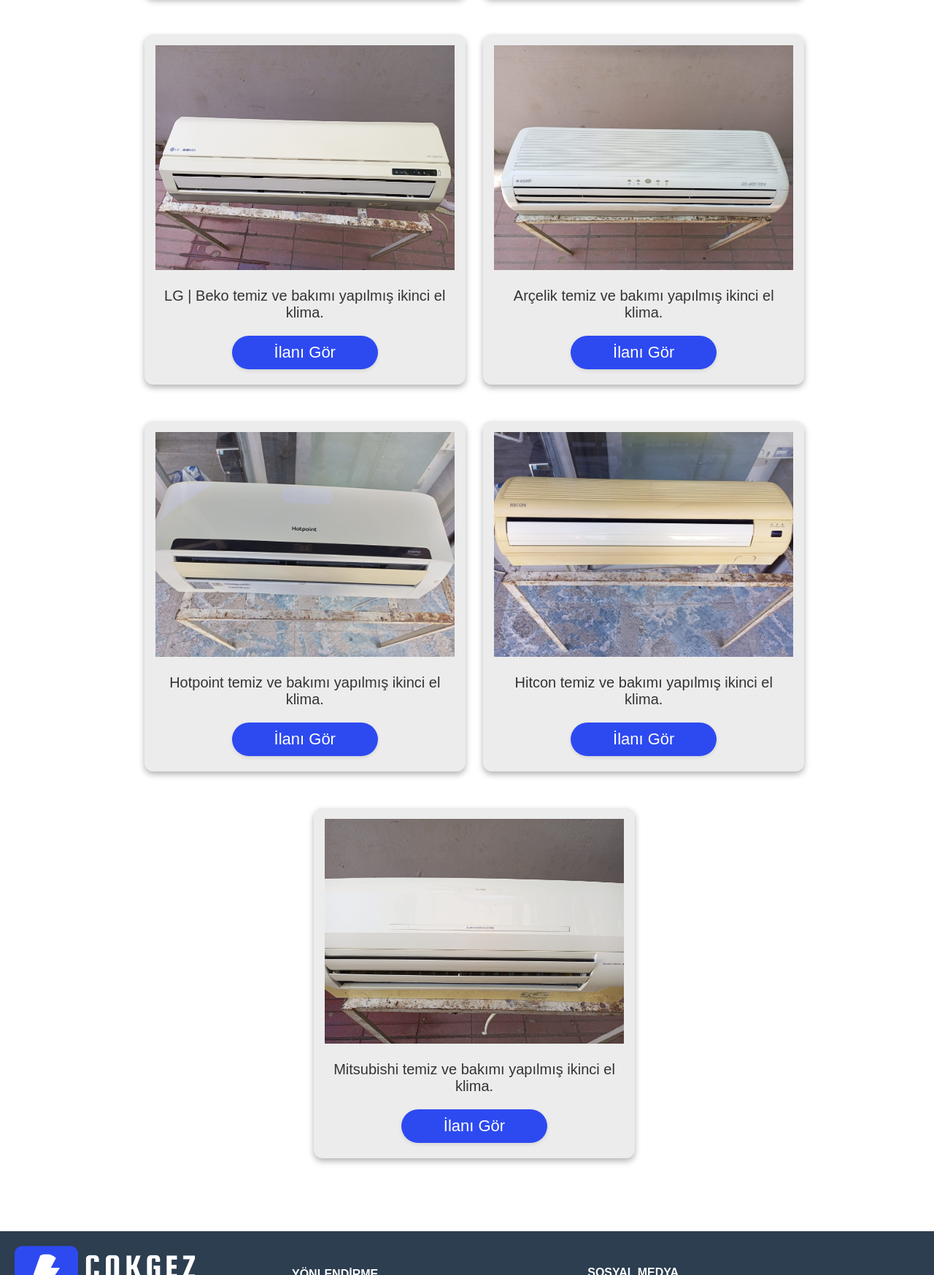
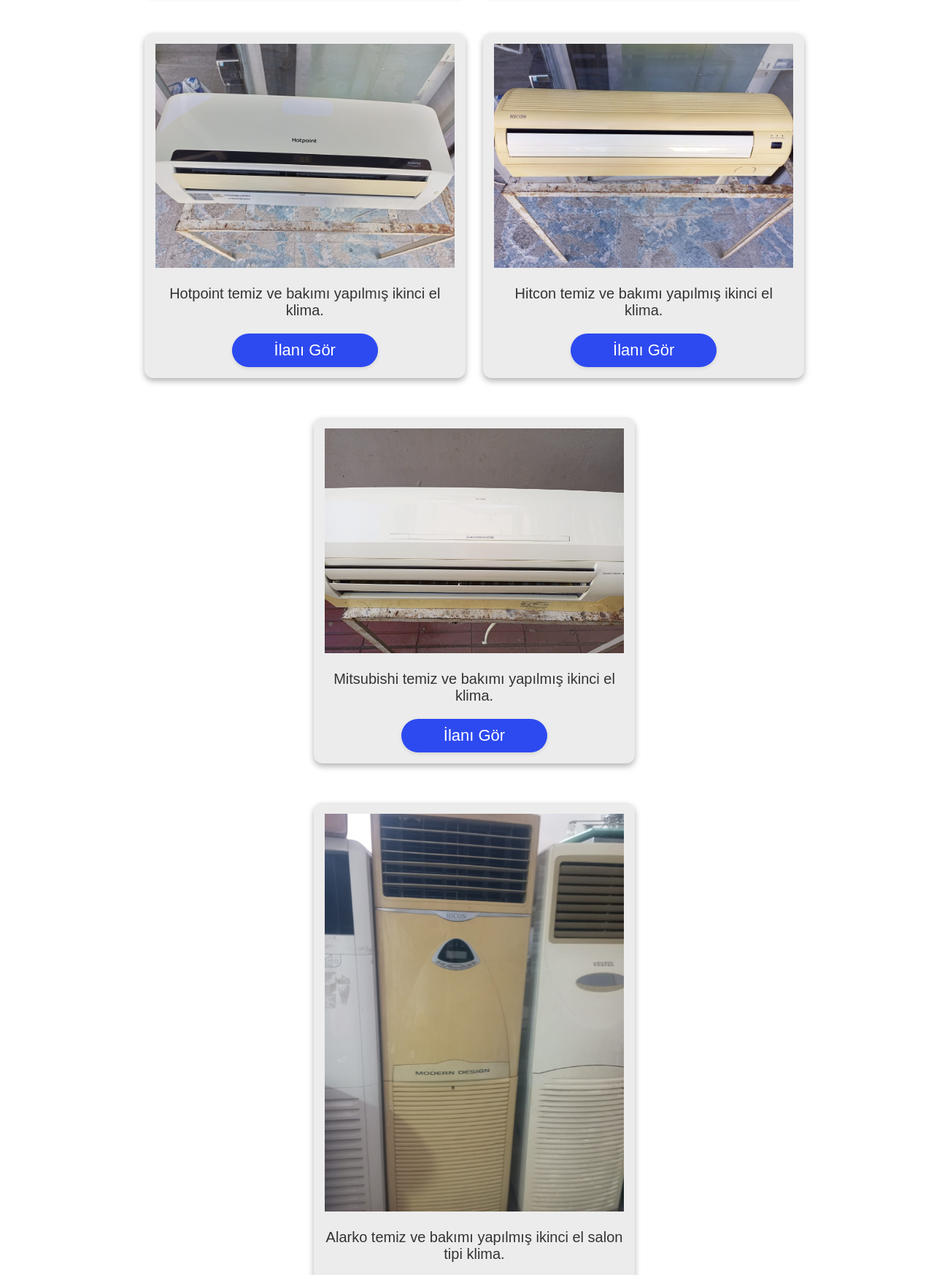
Before and after one commit to TheKeops/cokgezelektrik, a plain HTML site: page store.html in a window 1280 px wide. Shown: the part 787-2534 px from the top of the page at 73% size. Drawn offline with Linux system fonts and the light colour scheme.

Commit message:
Add files via upload

```diff
--- a/css/store.css
+++ b/css/store.css
@@ -149,7 +149,6 @@ body.loaded #loading-screen {
 
 .square {
   width: 410px;
-  height: 450px;
   background-color: #ececec;
   border-radius: 12px;
   display: inline-block;
@@ -164,6 +163,8 @@ body.loaded #loading-screen {
   align-items: center;
   margin-left: 20px;
   margin-top: 50px;
+  max-height: 1000px;
+  overflow-y: auto;
 }
 
 .square:hover {
--- a/css/style.css
+++ b/css/style.css
@@ -118,7 +118,7 @@ body.loaded #loading-screen {
   background: rgba(0, 0, 0, 0.5);
   color: white;
   border: none;
-  padding: 10px;
+  padding: 7px;
   cursor: pointer;
   z-index: 10;
   border-radius: 50%;
--- a/store.html
+++ b/store.html
@@ -101,38 +101,6 @@
           <div class="square">
             <center>
               <img
-                src="image/KlimaIlanFoto/ilan-4.jpg"
-                width="410"
-                alt="Klima İlan Foto"
-              />
-              <p class="aciklama">
-                LG | Beko temiz ve bakımı yapılmış ikinci el klima.
-              </p>
-              <button onclick="window.open('https://www.sahibinden.com/ilan/ikinci-el-ve-sifir-alisveris-elektrikli-ev-aletleri-isitma-sogutma-havalandirma-lg-beko-ikinci-el-temiz-ve-ucuz-klima-1256914376/detay/', '_blank')" class="ilani-gor">
-                İlanı Gör
-              </button>
-            </center>
-          </div>
-
-          <div class="square">
-            <center>
-              <img
-                src="image/KlimaIlanFoto/ilan-5.jpg"
-                width="410"
-                alt="Klima İlan Foto"
-              />
-              <p class="aciklama">
-                Arçelik temiz ve bakımı yapılmış ikinci el klima.
-              </p>
-              <button onclick="window.open('https://www.sahibinden.com/ilan/ikinci-el-ve-sifir-alisveris-elektrikli-ev-aletleri-isitma-sogutma-havalandirma-arcelik-ikinci-el-temiz-ve-ucuz-klima-1256916410/detay/', '_blank')" class="ilani-gor">
-                İlanı Gör
-              </button>
-            </center>
-          </div>
-
-          <div class="square">
-            <center>
-              <img
                 src="image/KlimaIlanFoto/ilan-6.jpg"
                 width="410"
                 alt="Klima İlan Foto"
@@ -177,6 +145,25 @@
               </button>
             </center>
           </div>
+
+          <br>
+
+          <div class="square">
+            <center>
+              <img
+                src="image/KlimaIlanFoto/ilan-9.jpg"
+                width="410"
+                alt="Klima İlan Foto"
+              />
+              <p class="aciklama">
+                Alarko temiz ve bakımı yapılmış ikinci el salon tipi klima.
+              </p>
+              <button onclick="window.open('https://www.sahibinden.com/ilan/ikinci-el-ve-sifir-alisveris-elektrikli-ev-aletleri-isitma-sogutma-havalandirma-alarko-ikinci-el-ucuz-ve-temiz-klima-1261184577/detay/', '_blank')" class="ilani-gor">
+                İlanı Gör
+              </button>
+            </center>
+          </div>
+
         </div>
       </div>
     </center>
```
Also changed, not shown: index.html (+2 -2 lines), image/KlimaIlanFoto/ilan-9.jpg (added).
